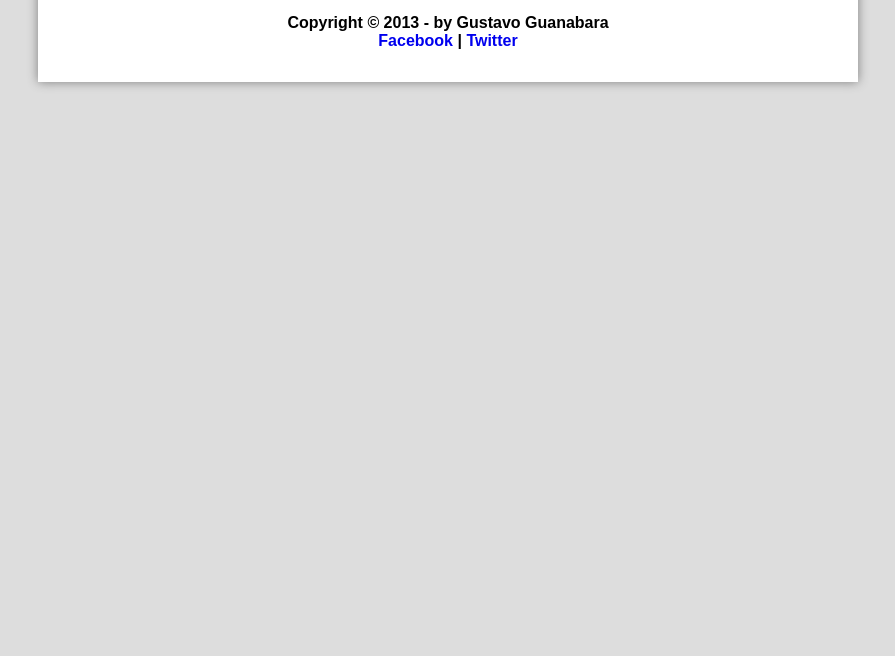
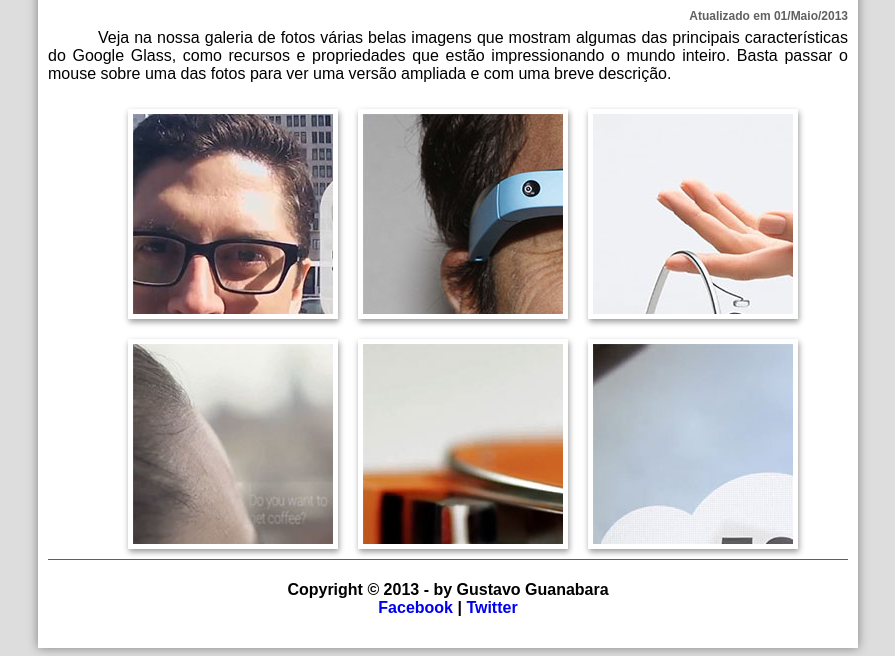
Before and after one commit to Kaue-Romero/Site-Google_Glass, a plain HTML site: page Resources/projeto-glass-html5/fotos.html in a window 1280 px wide. Shown: the part 285-941 px from the top of the page, without its empty margins (192-1087 px from the left). Before the commit the page ends 800 px from the top, so only its background shows below. Drawn offline with Linux system fonts and the light colour scheme.

Commit message:
Aula-29_Finalizada

```diff
--- a/Resources/projeto-glass-html5/_css/fotos.css
+++ b/Resources/projeto-glass-html5/_css/fotos.css
@@ -0,0 +1,46 @@
+@charset "UTF-8";
+
+ul#album-fotos {
+    width: 700px;
+    margin: 0 auto;
+    overflow: hidden;
+    list-style: none;
+}
+
+ul#album-fotos li span {
+    opacity: 0;
+}
+
+ul#album-fotos li {
+    float: left;
+    width: 200px;
+    height: 200px;
+    margin: 10px;
+    border: 5px solid white;
+    background-color: #ffffff;
+    box-shadow: 1px 3px 6px rgba(0, 0, 0, .4);
+}
+
+ul#album-fotos li#foto1 {
+    background: url(/Resources/projeto-glass-html5/_imagens/galeria-01.jpg);
+}
+
+ul#album-fotos li#foto2 {
+    background: url(/Resources/projeto-glass-html5/_imagens/galeria-02.jpg);
+}
+
+ul#album-fotos li#foto3 {
+    background: url(/Resources/projeto-glass-html5/_imagens/galeria-03.jpg);
+}
+
+ul#album-fotos li#foto4 {
+    background: url(/Resources/projeto-glass-html5/_imagens/galeria-04.jpg);
+}
+
+ul#album-fotos li#foto5 {
+    background: url(/Resources/projeto-glass-html5/_imagens/galeria-05.jpg);
+}
+
+ul#album-fotos li#foto6 {
+    background: url(/Resources/projeto-glass-html5/_imagens/galeria-06.jpg);
+}
--- a/Resources/projeto-glass-html5/fotos.html
+++ b/Resources/projeto-glass-html5/fotos.html
@@ -5,6 +5,7 @@
         <meta charset="UTF-8"/>
         <title>Tudo sobre Google Glass</title>
         <link rel="stylesheet" href="_css/estilo.css">
+        <link rel="stylesheet" href="_css/fotos.css">
     </head>
     <script language="javascript" src="_javascript/funcoes.js"></script>
     <body>
@@ -15,32 +16,39 @@
                     <h2>A revolução do Google está chegando</h2>
                 </hgroup>
 
-                <img id="icone" src="_imagens/fotos.png" alt="fotos"/>
+                <img id="icone" src="_imagens/fotos.png" alt="glass-oculos-preto-peq"/>
                 <nav id="menu">
                     <h1>Menu Principal</h1>
                     <ul type="disk">
                         <li  onmouseover="mudaIcone('_imagens/home.png')" onmouseout="mudaIcone('_imagens/fotos.png')"><a href="index.html">Home</a></li>
-                        <li  onmouseover="mudaIcone('_imagens/especificacoes.png')" onmouseout="mudaIcone('_imagens/fotos.png')"><a href="specs.html">Especificações</a></li>
+                        <li  onmouseover="mudaIcone('_imagens/especificacoes.png')" onmouseout="mudaIcone('fotos.png')"><a href="specs.html">Especificações</a></li>
                         <li  onmouseover="mudaIcone('_imagens/fotos.png')" onmouseout="mudaIcone('_imagens/fotos.png')"><a href="fotos.html">Fotos</a></li>
                         <li onmouseover="mudaIcone('_imagens/multimidia.png')" onmouseout="mudaIcone('_imagens/fotos.png')"><a href="fotos.html"><a href="multimidia.html">Multimídia</a></li>
                         <li onmouseover="mudaIcone('_imagens/contato.png')" onmouseout="mudaIcone('_imagens/fotos.png')"><a href="fotos.html"><a href="fale-conosco.html">Fale conosco</a></li>
                     </ul>
                 </nav>
             </header>
-
-Glass > Fotos
-Galeria de Imagens do Google Glass
-por Gustavo Guanabara
-Atualizado em 01/Maio/2013
-
-Veja na nossa galeria de fotos várias belas imagens que mostram algumas das principais características do Google Glass, como recursos e propriedades que estão impressionando o mundo inteiro. Basta passar o mouse sobre uma das fotos para ver uma versão ampliada e com uma breve descrição.
-
-- Agenda e lembretes
-- Sergey Brin usando o Glass
-- Leve e compacto
-- Sensação de uma tela de 50"
-- Vários tipos de lente
-- Informações importantes
+            <section id="corpo-full">
+                <article id='noticia-principal'>
+                    <header id='cabecalho-artigo'>
+                        <hgroup>
+                        <h3>Glass > Fotos</h3>
+                        <h1>Galeria de Imagens do Google Glass</h1>
+                        <h2>por Gustavo Guanabara</h2>
+                        <h3 class='data'>Atualizado em 01/Maio/2013</h3>
+                        </hgroup>
+                    </header>
+                    <p>Veja na nossa galeria de fotos várias belas imagens que mostram algumas das principais características do Google Glass, como recursos e propriedades que estão impressionando o mundo inteiro. Basta passar o mouse sobre uma das fotos para ver uma versão ampliada e com uma breve descrição.</p>
+                    <ul id="album-fotos">
+                        <li id="foto1"><span>Agenda e lembretes</span></li>
+                        <li id="foto2"><span>Sergey Brin usando o Glass</span></li>
+                        <li id="foto3"><span>Leve e compacto</span></li>
+                        <li id="foto4"><span>Sensação de uma tela de 50"</span></li>
+                        <li id="foto5"><span>Vários tipos de lente</span></li>
+                        <li id="foto6"><span>Informações importantes</span></li>
+                    </ul>
+                </article>
+            </section>
             <footer id='rodape'>
                 <h4>Copyright &copy; 2013 - by Gustavo Guanabara<br/>
                 <a href='https://pt-br.facebook.com/gustavoguanabara' target="_blank">Facebook</a>
```
Lines whose indentation alone changed are shown as unchanged.
